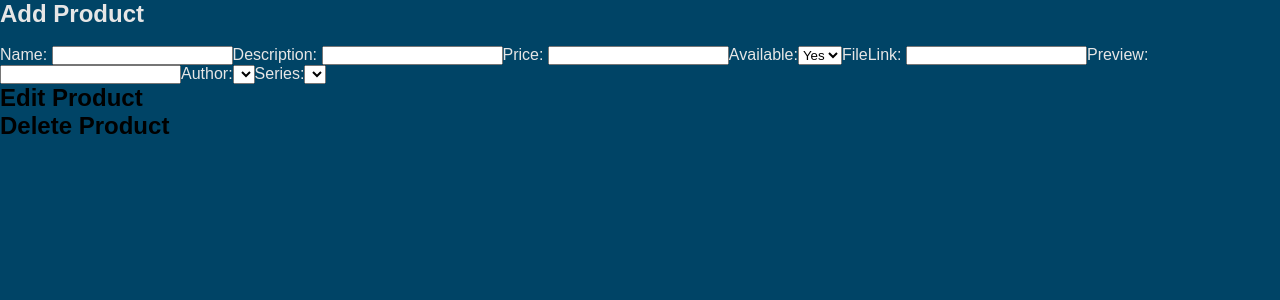
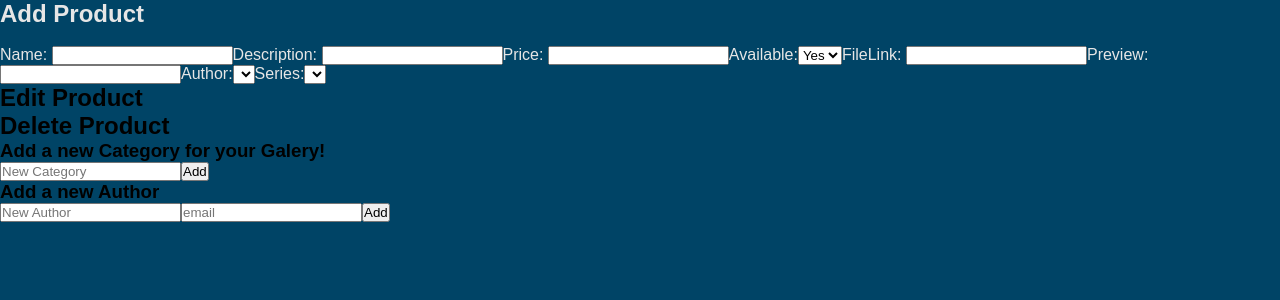
Before and after one commit to santiago663/ecommerce-FT10-G6, a React (Create React App) app in the folder client/: page /admin in a window 1280 px wide. Shown: the top 300 px of the page. Built offline with nearby package versions, Linux system fonts and the light colour scheme.

Commit message:
creacion de fomularios de autor y categoria, integradas el archivo admin

```diff
--- /dev/null
+++ b/client/src/components/AddCategoryForm/CategoryForm.jsx
@@ -0,0 +1,44 @@
+/*eslint-disable*/
+
+import React,{useState} from "react";
+import {useDispatch} from "react-redux";
+//import {addCategory} from "../../../Redux/Actions/index";
+
+
+function CategoryForm(){
+   const dispatch = useDispatch();
+   const [input,setInput]= useState("");
+
+
+   function handleChange(e) {
+    setInput(e.target.value);
+  };
+
+  function handleSubmit(e){
+    e.preventDefault();
+    dispatch(addCategory(input))
+  }
+
+  return(
+      <div className="form_container">
+          <h3>Add a new Category for your Galery!</h3>
+              <form className="input_form" onSubmit={handleSubmit}>
+                   <label htmlFor="name">
+                      <input
+                      required
+                      placeholder="New Category"
+                      type="text"
+                      name="name"
+                      value={input}
+                      onChange={handleChange}
+                      />
+                  </label>
+               <button type="submit">Add</button>
+          </form>
+      </div>
+  )
+
+
+};
+
+export default CategoryForm;
--- a/client/src/components/Admin/Admin.jsx
+++ b/client/src/components/Admin/Admin.jsx
@@ -3,6 +3,8 @@ import React from "react";
 import AddProduct from "../AddProduct/AddProduct"
 import DeleteProduct from "../DeleteProduct/DeleteProduct"
 import EditProduct from "../EditProduct/EditProduct"
+import CategoryForms from "../AddCategoryForm/CategoryForm"
+import AuthorForm from "../AuthorForm/AuthorForm"
 
 function Admin () {
 
@@ -11,6 +13,8 @@ function Admin () {
             <AddProduct/>
             <EditProduct/>
             <DeleteProduct/>
+            <CategoryForms />
+            <AuthorForm />
         </div>
     )
 }
--- /dev/null
+++ b/client/src/components/AuthorForm/AuthorForm.jsx
@@ -0,0 +1,68 @@
+/*eslint-disable*/
+
+import React,{useState} from "react";
+import {useDispatch} from "react-redux";
+//import {addAuthor} from "../../../Redux/Actions/index";
+
+
+function CreateAuthor(){
+   const dispatch = useDispatch();
+   const [input,setInput]= useState({
+       name:"",
+       email:""
+   });
+
+
+   function handleChange(e) {
+    setInput({
+        ...input,
+        [e.target.name]: e.target.value
+    })
+  };
+
+  function handleSubmit(e){
+    e.preventDefault();
+    const author ={
+        name: input.name,
+        email: input.email
+    }
+    dispatch(addAuthor(input))
+    setInput({...input,
+        name: "",
+        email:""
+    })
+  }
+
+  return(
+      <div className="form_container">
+          <h3>Add a new Author</h3>
+              <form className="input_form" onSubmit={handleSubmit}>
+                   <label htmlFor="name">
+                      <input
+                      required
+                      placeholder="New Author"
+                      type="text"
+                      name="name"
+                      value={input.name}
+                      onChange={handleChange}
+                      />
+                  </label>
+                  <label htmlFor="email">
+                      <input
+                     required
+                      placeholder="email"
+                      type="text"
+                      name="email"
+                      value={input.email}
+                      onChange={handleChange}
+                      />
+                  </label>
+               <button type="submit">Add</button>
+          </form>
+      </div>
+  )
+
+
+};
+
+export default CreateAuthor;
```
Also changed, not shown: client/.eslintrc.js, client/src/components/AddCategoryForm/CategoryForm.styl (added), client/src/components/AuthorForm/AuthorForm.styl (added).
